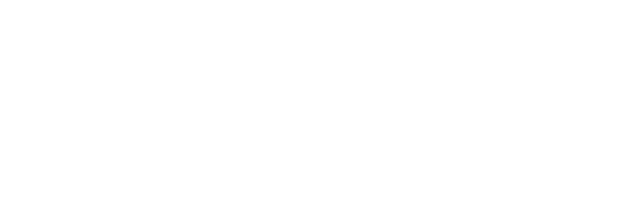
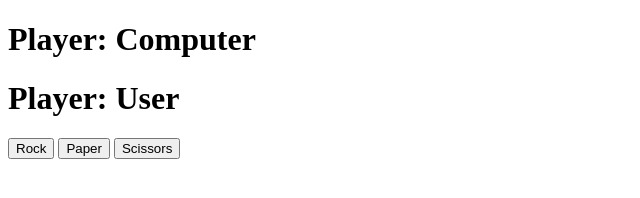
Before and after one commit to nadclputri/rock-paper-scissors, a plain HTML site: page index.html in a window 1280 px wide. Shown: the whole page, without its empty margins (0-640 px from the left). Drawn offline with Linux system fonts and the light colour scheme.

Commit message:
Create empty CSS file and link to HTML

```diff
--- a/index.html
+++ b/index.html
@@ -17,8 +17,23 @@
         <meta name="description" value="Basic game of rock, paper, scissors">
         <meta name="author" value="Nadia Putri">
         <meta name="keywords" content="rock,paper,scissors,game">
+
+        <!-- Stylesheets -->
+        <link rel="stylesheet" href="style.css" type="text/css">
     </head>
 
     <body>
+        <main>
+            <div class="player">
+                <h1>Player: Computer</h1>
+            </div>
+            <div class="player">
+                <h1>Player: User</h1>
+            </div>
+
+            <button id="rock">Rock</button>
+            <button id="paper">Paper</button>
+            <button id="scissors">Scissors</button>
+        </main>
     </body>
 </html>
```
Also changed, not shown: style.css (added).
